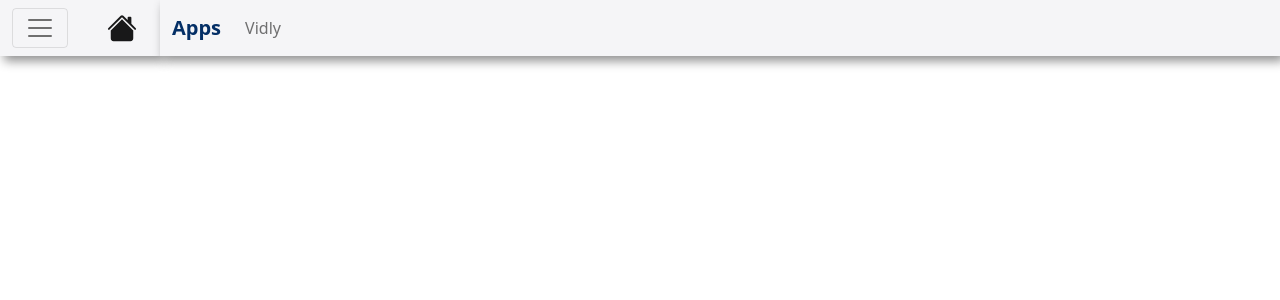
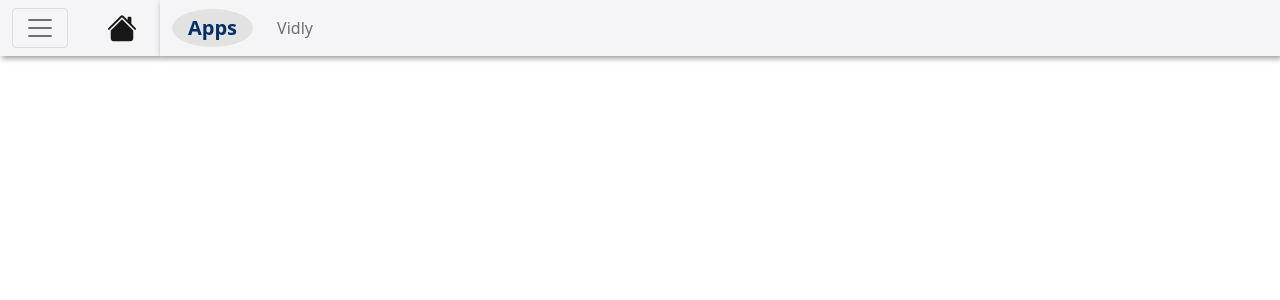
Before and after one commit to JConan/my-portofolio, a React (Create React App) app: page / in a window 1280 px wide. Shown: the top 300 px of the page. Built offline with nearby package versions, Linux system fonts and the light colour scheme.

Commit message:
add Vidly redirection to MoviePage & some styling tweak

```diff
--- a/src/components/MenuBar.sass
+++ b/src/components/MenuBar.sass
@@ -1,10 +1,22 @@
 header
+    position: absolute
+    top: 0
     display: flex
     flex-direction: column
 
+    #second-menu
+        .navbar-brand
+            padding: 4px 16px 4px 16px
+            border-radius: 50%
+            background-color: rgba(226,226,226,1)
+
+        a:hover
+            background: rgba(226,226,226,1)
+
     nav
         background-color: #f5f5f7
-        box-shadow: 4px 5px 10px rgba(0,0,0,0.44)
+        box-shadow: 2px 2px 6px rgba(0,0,0,0.44)
+
         &:first-child
             width: 10rem
         &:last-child
@@ -19,5 +31,6 @@ header
 
         a
             display: flex
+
             svg
                 transform: scale(1.5)
--- a/src/components/MenuBar.tsx
+++ b/src/components/MenuBar.tsx
@@ -1,5 +1,5 @@
 import React, { SFC } from "react";
-import { Link, useLocation, Switch, Route } from "react-router-dom";
+import { Link, useLocation, Switch, Route, Redirect } from "react-router-dom";
 import * as Icons from "react-bootstrap-icons";
 import "./MenuBar.sass";
 
@@ -17,6 +17,7 @@ const MenuBar: SFC<MenuBarProps> = () => {
       </MainMenu>
       <SecondMenu name={name}>
         <Switch>
+          <Redirect exact path="/vidly" to="/vidly/movie" />
           <Route path="/vidly">
             <MenuLink name="Movie" to="/vidly/movie" />
             <MenuLink name="Customers" to="/vidly/customers" />
@@ -68,7 +69,7 @@ const MenuLink: SFC<MenuLinkProps> = (props) => {
 
 const MainMenu: SFC<{}> = (props) => {
   return (
-    <nav className="navbar navbar-light">
+    <nav id="main-menu" className="navbar navbar-light">
       <div className="container">
         <button
           id="main-menutoggler"
@@ -95,7 +96,7 @@ const MainMenu: SFC<{}> = (props) => {
 
 const SecondMenu: SFC<{ name: string }> = (props) => {
   return (
-    <nav className="navbar navbar-expand-sm navbar-light">
+    <nav id="second-menu" className="navbar navbar-expand-sm navbar-light">
       <div className="container-fluid">
         <b
           className="navbar-brand"
```
Also changed, not shown: 1 other file (tests, documents, lock files or other folders).
